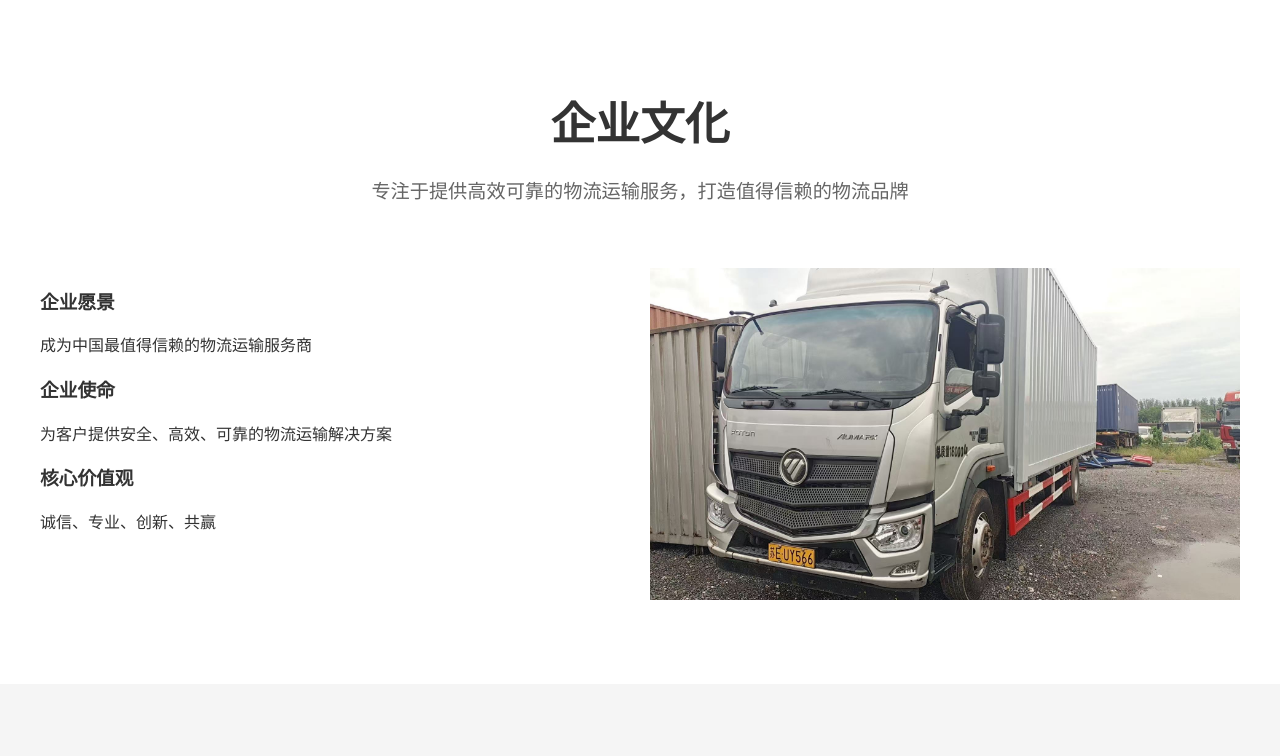
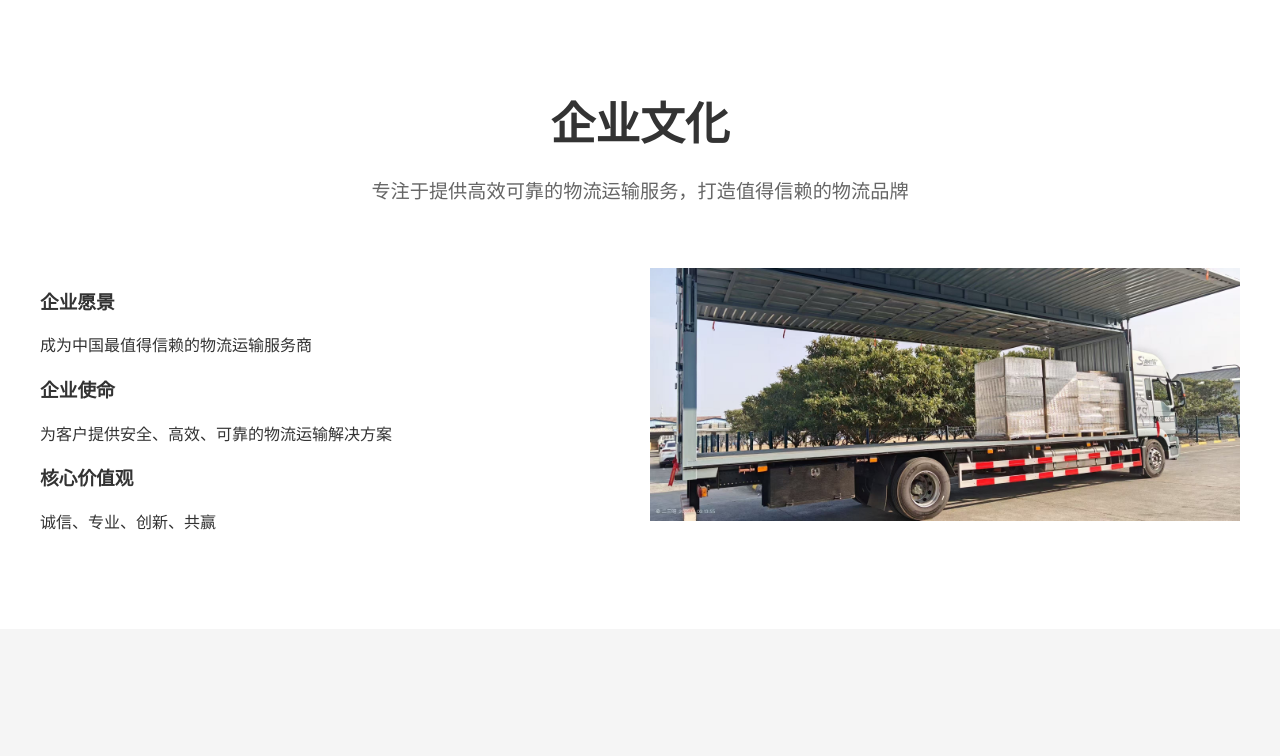
Before and after one commit to barry-wang-1/FengWuOfficial, a Vue app: page / in a window 1280 px wide. Shown: the part 629-1385 px from the top of the page. Built offline with nearby package versions, Linux system fonts and the light colour scheme.

Commit message:
chore：修改culture的引用方式

```diff
--- a/src/components/Home/Home.js
+++ b/src/components/Home/Home.js
@@ -80,12 +80,20 @@ export default {
         image: new URL('/src/assets/images/banner3.jpg', import.meta.url).href,
       }
     ])
+
+    const culture = ref([
+      {
+        image: new URL('/src/assets/images/banner1.jpg', import.meta.url).href,
+      }
+    ])
+
     // 在 return 中添加
     return {
       vehicles,
       drivers,
-      videos,  // 添加 videos 到返回值
-      banners
+      videos,
+      banners,
+      culture
     }
   }
 }
--- a/src/components/Home/Home.template.html
+++ b/src/components/Home/Home.template.html
@@ -33,7 +33,7 @@
         </el-col>
         <el-col :span="12">
           <el-image
-            src="/src/assets/images/banner3.jpg"
+            :src="culture[0].image"
             fit="cover"
             class="culture-image"
           />
```
